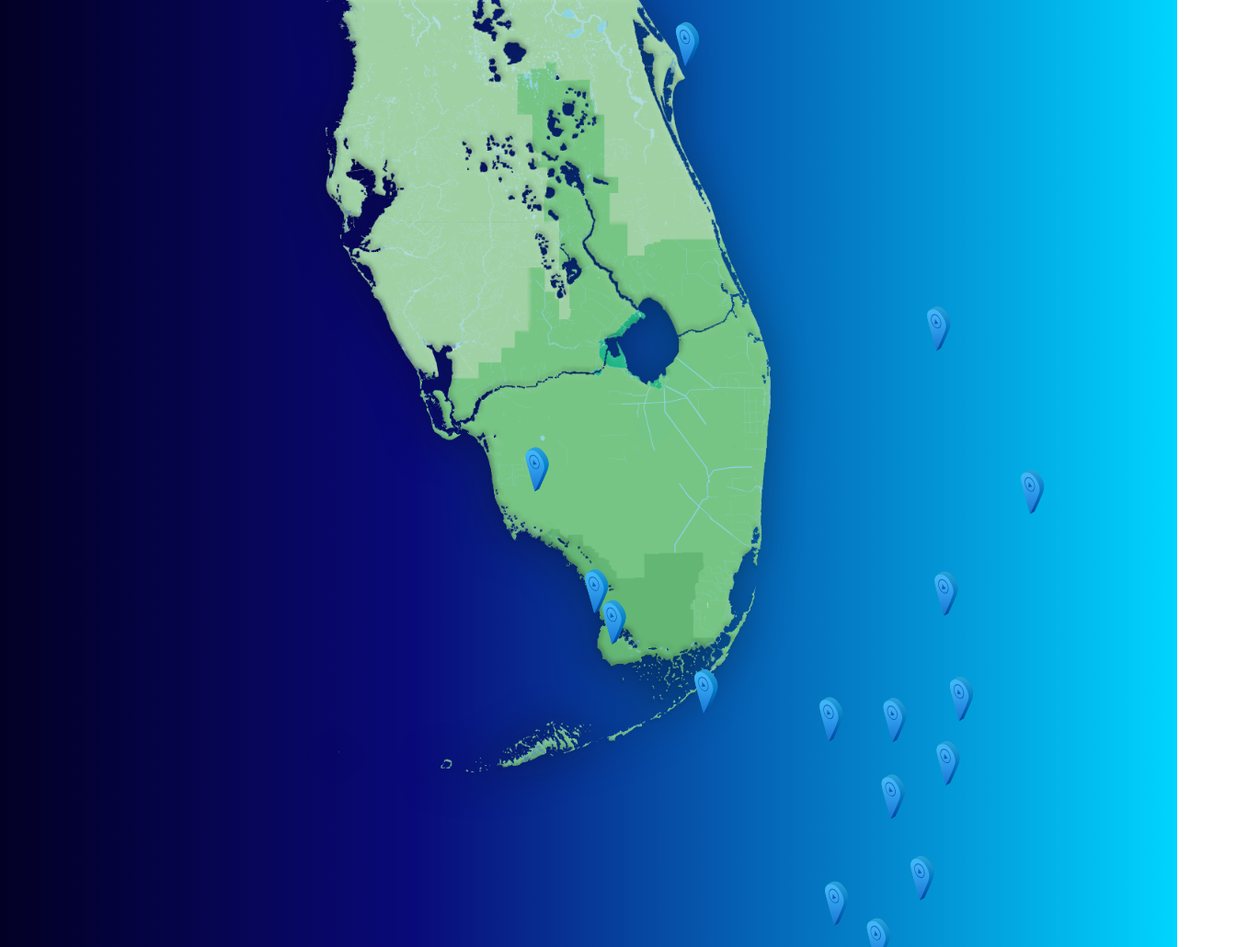
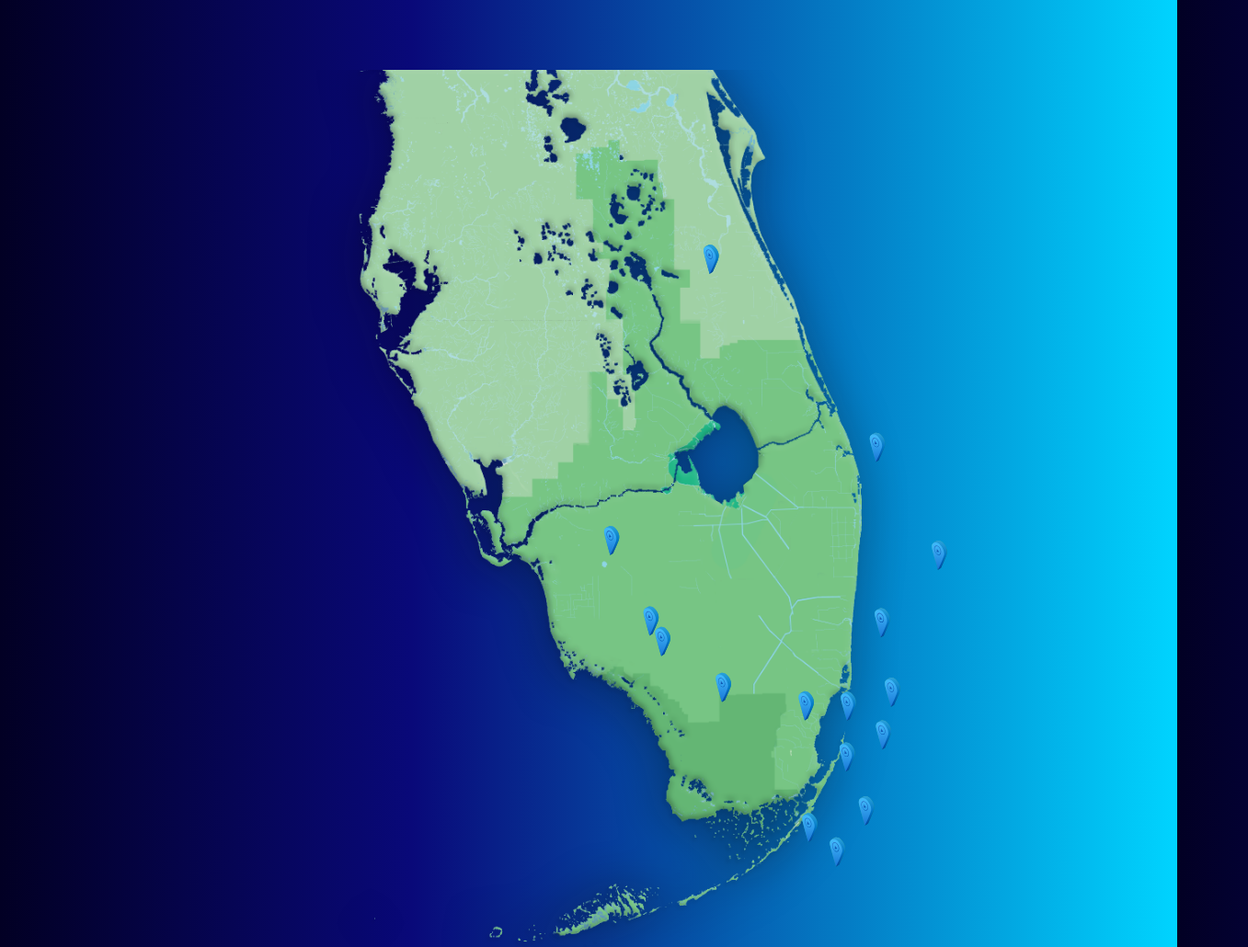
Before and after one commit to evergladesliteracy/evergladesliteracy.github.io, a plain HTML site: page everglades_stories/indexB.html in a window 1280 px wide. Shown: the top 1030 px of the page at 92% size, 1357 px wide, since content can reach past the window. Drawn offline with nearby package versions, Linux system fonts and the light colour scheme; a web font is replaced by a local one.

Commit message:
changed the background for map

```diff
--- a/everglades_stories/indexB.html
+++ b/everglades_stories/indexB.html
@@ -50,20 +50,23 @@ background: linear-gradient(90deg, rgba(2,0,36,1) 0%, rgba(9,9,121,1) 35%, rgba(
 
     .base_image {
       margin: 0;
-      padding: 0;
-      max-width: 100%;
+      padding: 76px 0px 5px 2px;
+      max-width: 113%;
       min-width: 100%;
     }
 
     .play_layer {
       position: absolute;
       display: block;
-      width: 100%;
+      width: 83%;
       height: 100%;
       margin: 0;
-      padding: 0;
+      padding: 250px 0px 0px 190px;
       top: 0;
-      max-width: 100%;
+        margin-left: 61px;
+      max-width: 200%;
+
+
     }
 
     .video {
```
